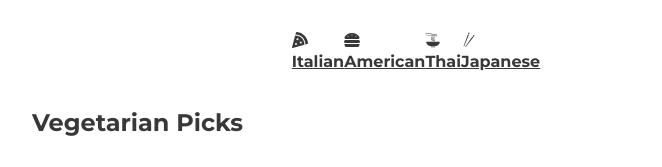
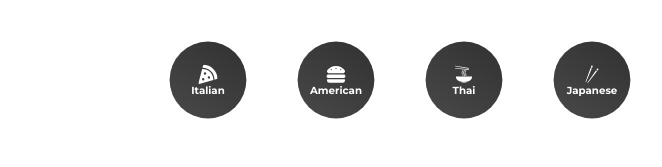
Before and after one commit to moharoon11/ReactRecipe, a React (Create React App) app: page / in a window 1280 px wide. Shown: the top 167 px of the page, without its empty margins (224-886 px from the left). Built offline with nearby package versions, Linux system fonts and the light colour scheme; no server answers.

Commit message:
category.jsx

```diff
--- a/src/components/Category.jsx
+++ b/src/components/Category.jsx
@@ -7,25 +7,25 @@
 function Category() {
   return (
     <List>
-       <NavLink to={'/Cuisine/Italian'}>
+       <SLink to={'/Cuisine/Italian'}>
          <FaPizzaSlice />
          <h4>Italian</h4>
-       </NavLink>
+       </SLink>
 
-       <NavLink to={'/Cuisine/American'}>
+       <SLink to={'/Cuisine/American'}>
          <FaHamburger />
          <h4>American</h4>
-       </NavLink>
+       </SLink>
 
-       <NavLink to={'/Cuisine/Thai'}>
+       <SLink to={'/Cuisine/Thai'}>
          <GiNoodles />
          <h4>Thai</h4>
-       </NavLink>
+       </SLink>
 
-        <NavLink to={'/Cuisine/Japanese'}>
+        <SLink to={'/Cuisine/Japanese'}>
          <GiChopsticks />
          <h4>Japanese</h4>
-       </NavLink>
+       </SLink>
     </List>
   )
 }
@@ -37,5 +37,29 @@
    margin: 2rem 0rem;
 `;
 
+const SLink = styled(NavLink)`
+    display: flex;
+    flex-direction: column;
+    justify-content: center;
+    align-items: center;
+    border-radius: 50%;
+    margin-right: 2rem;
+    text-decoration: none;
+    background: linear-gradient(35deg, #494949, #313131);
+    width: 6rem;
+    height: 6rem;
+    cursor: pointer;
+    transform: scale(0.8);
+
+    h4 {
+      color: white;
+      font-size: 0.8rem;
+    }
+
+    svg {
+    color: white;
+    font-size: 1.5rem;
+    }
+`;
 
 export default Category
--- a/src/pages/Cuisine.jsx
+++ b/src/pages/Cuisine.jsx
@@ -1,11 +1,14 @@
-import React from 'react'
+import {useEffect, useState, React } from 'react'
 import styled from 'styled-components';
 import {motion} from 'framer-motion';
 import {Link, useParams} from 'react-router-dom';
+
+
 function Cuisine() {
 
 
   const [cuisine, setCuisine] =  useState([]);
+  let params = useParams()
 
   const getCuisine =  async (name) => {
          const data = await fetch(`https://api.spoonacular.com/recipes/complexSearch?apiKey=${process.env.REACT_APP_API_KEY}&cuisine=${name}`);
@@ -13,11 +16,47 @@
          setCuisine(recipes.results);
   }
 
+      useEffect(() => {
+        getCuisine(params.type);
+       }, [params.type])
+
   return (
-    <div>
-       Cuisine
-    </div>
+    <Grid>
+       {
+        cuisine.map((item) => {
+          return (
+            <Card key={item.id}>
+                 <img src={item.image} alt={item.title}/>
+                 <h4>{item.title}</h4>
+            </Card>
+          )
+        })
+       }
+    </Grid>
   )
 }
 
+
+const Grid = styled.div`
+    display: grid;
+    grid-template-columns: repeat(auto-fit, minmax(20rem, 1fr));
+    grid-gap: 3rem;
+`;
+
+const Card = styled.div`
+      img {
+         width: 100%;
+         border-radius: 2rem;
+      }
+
+      a {
+        text-decoration: none;
+      }
+
+      h4 {
+        text-align: center;
+        padding: 1rem;
+      }
+`;
+
 export default Cuisine
```
